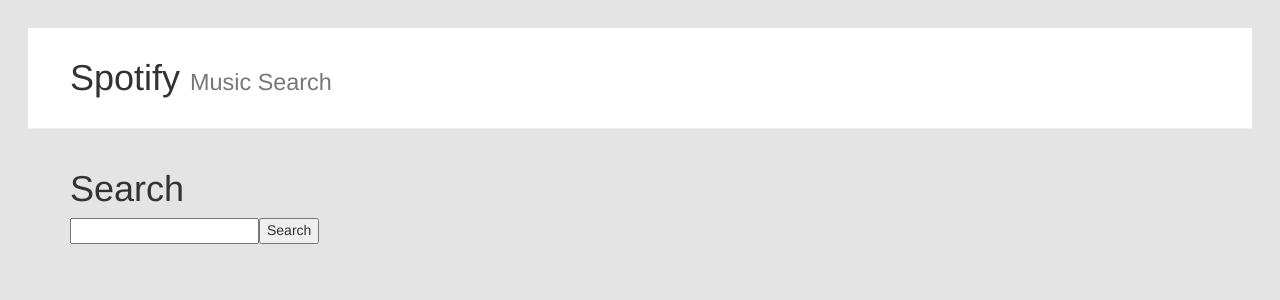
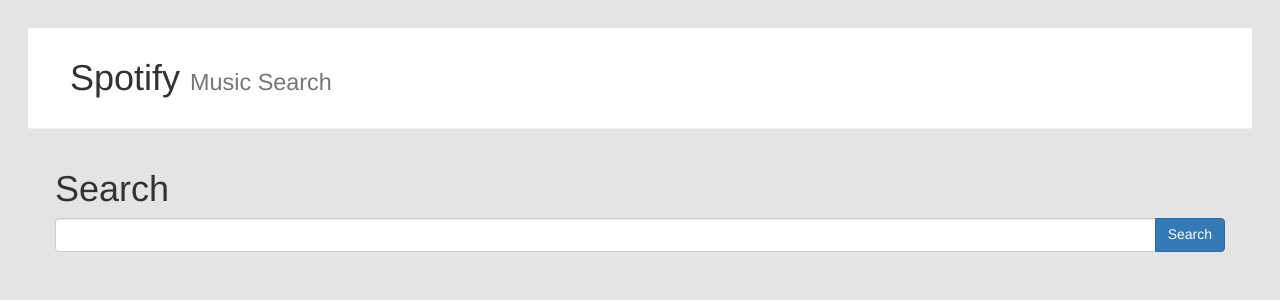
Before and after one commit to mbassale/angular-music, an Angular app: page /search in a window 1280 px wide. Shown: the top 300 px of the page. Built offline with nearby package versions, Linux system fonts and the light colour scheme; sample sign-in values are in the browser's storage; a web font is replaced by a local one.

Commit message:
Improved styles.
Signed-off-by: Marco Bassaletti <bassaletti@gmail.com>

```diff
--- a/src/app/app.module.ts
+++ b/src/app/app.module.ts
@@ -9,11 +9,12 @@
 import {RouterModule, Routes} from '@angular/router';
 import {FormsModule} from '@angular/forms';
 import {HttpModule} from '@angular/http';
-import {APP_BASE_HREF, LocationStrategy, PathLocationStrategy} from '@angular/common';
+import {APP_BASE_HREF} from '@angular/common';
 import {SPOTIFY_PROVIDERS} from './spotify.service';
 import {AUTH_PROVIDERS} from './auth.service';
 import {LoggedInGuard} from './logged-in.guard';
 import {LoginComponent} from './login/login.component';
+import {environment} from '../environments/environment';
 
 const routes: Routes = [
   {path: '', redirectTo: 'login', pathMatch: 'full'},
@@ -42,7 +43,7 @@
   providers: [
     AUTH_PROVIDERS,
     SPOTIFY_PROVIDERS,
-    {provide: APP_BASE_HREF, useValue: '/'},
+    {provide: APP_BASE_HREF, useValue: environment.baseUrl},
     LoggedInGuard
   ],
   bootstrap: [AppComponent]
--- a/src/app/search/search.component.html
+++ b/src/app/search/search.component.html
@@ -1,12 +1,15 @@
-<h1>Search</h1>
-<p>
-  <input type="text" #newquery
+<div class="row">
+  <h1>Search</h1>
+  <div class="input-group">
+  <input class="form-control" type="text" #newquery
          [value]="query"
          (keydown.enter)="submit(newquery.value)">
-  <button (click)="submit(newquery.value)">Search</button>
-</p>
-
-<div *ngIf="results">
+    <div class="input-group-btn">
+    <button class="btn btn-primary" (click)="submit(newquery.value)">Search</button>
+    </div>
+  </div>
+</div>
+<div class="row" *ngIf="results">
   <div *ngIf="!results.length">
     No tracks were found with the term '{{ query }}'
   </div>
--- a/src/environments/environment.prod.ts
+++ b/src/environments/environment.prod.ts
@@ -1,5 +1,6 @@
 export const environment = {
   production: true,
+  baseUrl: '/demo/angular-music/dist/',
   spotifyClientId: '59f43d2b99e34aa991c72ffcb99e287a',
   spotifyAuthCallback: 'https://mbassale.cl/demo/angular-music/dist/login'
 };
--- a/src/environments/environment.ts
+++ b/src/environments/environment.ts
@@ -5,6 +5,7 @@
 
 export const environment = {
   production: false,
+  baseUrl: '/',
   spotifyClientId: '59f43d2b99e34aa991c72ffcb99e287a',
   spotifyAuthCallback: 'http://localhost:4200/login'
 };
```
